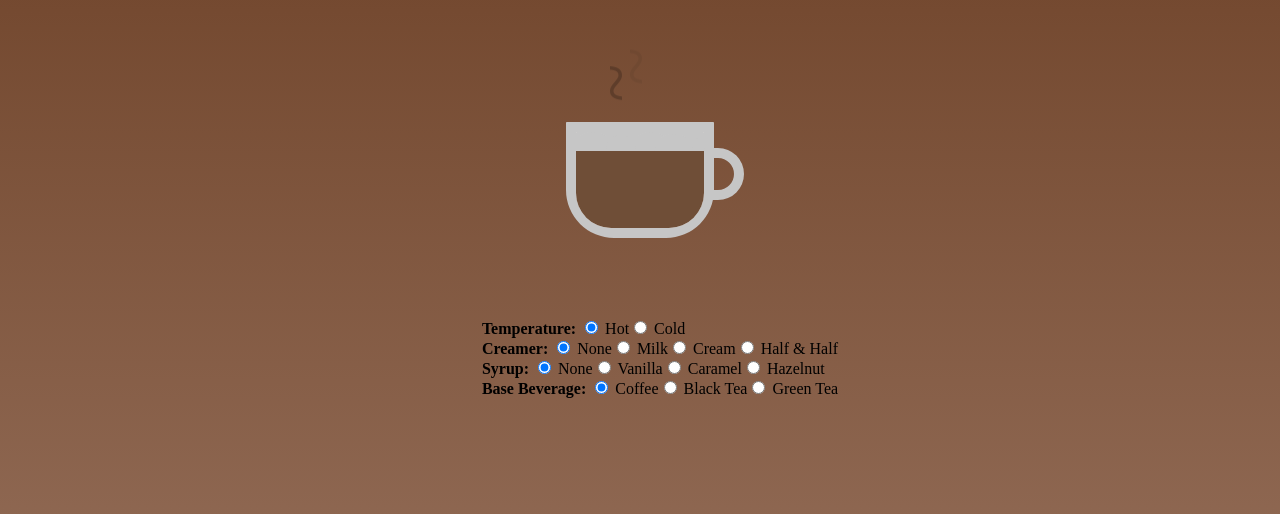
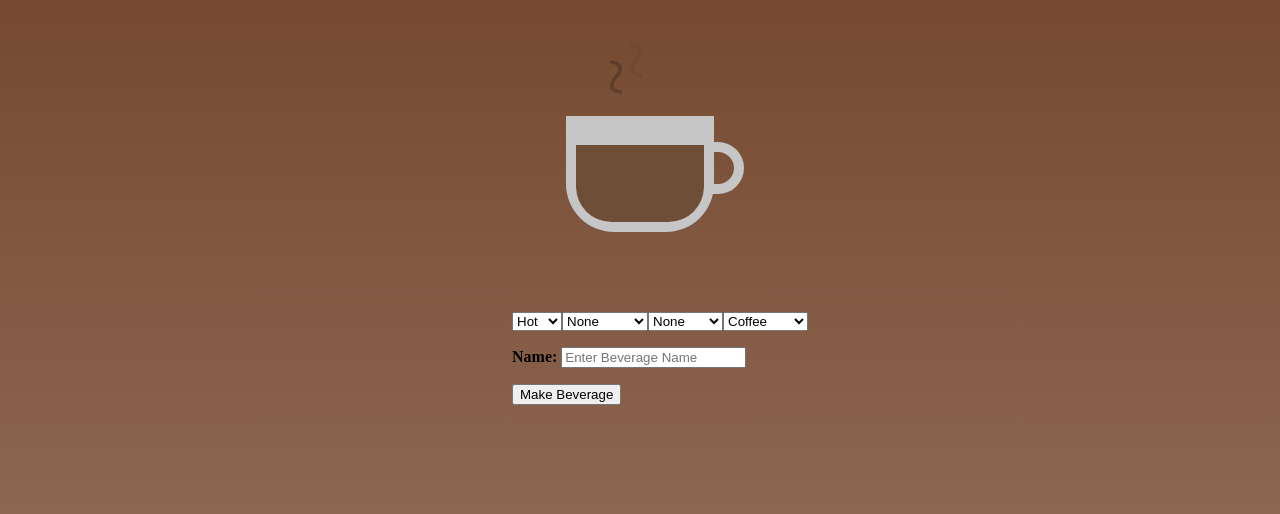
Before and after one commit to GVSU-CIS371/project3-ejt, a Vue app: page / in a window 1280 px wide. Shown: the part 132-646 px from the top of the page. Built offline with nearby package versions, Linux system fonts and the light colour scheme.

Commit message:
Added Save States for Beverages

```diff
--- a/src/App.vue
+++ b/src/App.vue
@@ -3,65 +3,48 @@
     <Beverage :isIced="currentTemp === 'Cold'" :creamer="currentCream" :syrup="currentSyrup" :beverage="currentBase"/>
     <ul>
       <li>
-        <label style="font-weight: bold;">Temperature: </label>
-        <template v-for="temp in temps" :key="temp">
-          <label>
-            <input
+        <select v-model="currentTemp">
+        <option v-for="temp in temps" :key="temp">
+            {{ temp }}
+        </option>
+      </select>
+      <select v-model="currentCream">
+        <option v-for="cream in creams" :key="cream">
+            {{ cream }}
+        </option>
+      </select>
+      <select v-model="currentSyrup">
+        <option v-for="syrup in syrups" :key="syrup">
+            {{ syrup }}
+        </option>
+      </select>
+      <select v-model="currentBase">
+        <option v-for="base in bases" :key="base">
+            {{ base }}
+        </option>
+      </select>
+      </li>
+    </ul>
+    <ul>
+      <label for="name">Name: </label>
+      <input type="text" id="drinkName" placeholder="Enter Beverage Name" v-model="drinkName">
+    </ul>
+    <ul>
+      <button @click="makeBeverage">Make Beverage</button>
+    </ul>
+    <ul>
+      <template v-for="recipe in recipes" :key="recipe">
+          <label class="radio">
+            <input @click="setBeverage(recipe)"
               type="radio"
-              name="temperature"
-              :id="`r${temp}`"
-              :value="temp"
-              v-model="currentTemp"
+              name="Recipe"
+              :id="`rRecipe${recipe}`"
+              :value="recipe"
+              v-model="currentRecipe"
             />
-            {{ temp }}
+            {{ recipe.name }}
           </label>
         </template>
-      </li>
-      <li>
-        <label style="font-weight: bold;">Creamer: </label>
-        <template v-for="cream in creams" :key="cream">
-          <label>
-            <input
-              type="radio"
-              name="creamer"
-              :id="`r${cream}`"
-              :value="cream"
-              v-model="currentCream"
-            />
-            {{ cream }}
-          </label>
-        </template>
-      </li>
-      <li>
-        <label style="font-weight: bold;">Syrup: </label>
-        <template v-for="syrup in syrups" :key="syrup">
-          <label>
-            <input
-              type="radio"
-              name="syrup"
-              :id="`r${syrup}`"
-              :value="syrup"
-              v-model="currentSyrup"
-            />
-            {{ syrup }}
-          </label>
-        </template>
-      </li>
-      <li>
-        <label style="font-weight: bold;">Base Beverage: </label>
-        <template v-for="base in bases" :key="base">
-          <label>
-            <input
-              type="radio"
-              name="baseBeverage"
-              :id="`r${base}`"
-              :value="base"
-              v-model="currentBase"
-            />
-            {{ base }}
-          </label>
-        </template>
-      </li>
     </ul>
   </div>
 </template>
@@ -69,6 +52,7 @@
 <script setup lang="ts">
 import { ref } from "vue";
 import Beverage from "./components/Beverage.vue";
+import { useBeverageStore } from './stores/PiniaStore.ts'
 // Define reactive data
 const temps = ref(["Hot", "Cold"]);
 const bases = ref(["Coffee", "Black Tea", "Green Tea"]);
@@ -77,8 +61,37 @@ const syrups = ref(["None","Vanilla","Caramel","Hazelnut"])
 
 const currentBase = ref("Coffee");
 const currentTemp = ref("Hot");
-const currentCream = ref("None")
-const currentSyrup = ref("None")
+const currentCream = ref("None");
+const currentSyrup = ref("None");
+const currentRecipe = ref('None');
+const drinkName = ref('');
+
+const bevStore = useBeverageStore();
+const recipes = bevStore.recipes
+
+const makeBeverage = () => {
+  const recipe = {
+    temperature: currentTemp.value,
+    creamer: currentCream.value,
+    syrup: currentSyrup.value,
+    base: currentBase.value,
+    name: drinkName.value,
+  }
+  bevStore.addRecipe(recipe);
+  drinkName.value = '';
+}
+
+const setBeverage = (recipe: {temperature: string;
+            creamer: string;
+            syrup: string;
+            base: string;
+            name: string
+        }) => {
+  currentTemp.value = recipe.temperature;
+  currentCream.value = recipe.creamer;
+  currentSyrup.value = recipe.syrup;
+  currentBase.value = recipe.base
+}
 </script>
 
 <style lang="scss">
@@ -98,4 +111,11 @@ ul {
 label:first-of-type {
     font-weight: bold;
 }
+
+.radio{
+  display: flex;
+  align-items: center;
+  cursor: pointer;
+  margin-right: 10px;
+}
 </style>
--- /dev/null
+++ b/src/stores/PiniaStore.ts
@@ -0,0 +1,26 @@
+import { defineStore } from 'pinia';
+
+export const useBeverageStore = defineStore({
+    id: 'beverage',
+    state: () => ({
+        recipes: [] as {
+            temperature: string;
+            creamer: string;
+            syrup: string;
+            base: string;
+            name: string;
+        }[]
+    }),
+    actions: {
+        addRecipe(recipe: {temperature: string;
+            creamer: string;
+            syrup: string;
+            base: string;
+            name: string
+        }){
+            this.recipes.push(recipe);
+        },
+    },
+
+
+});
```
